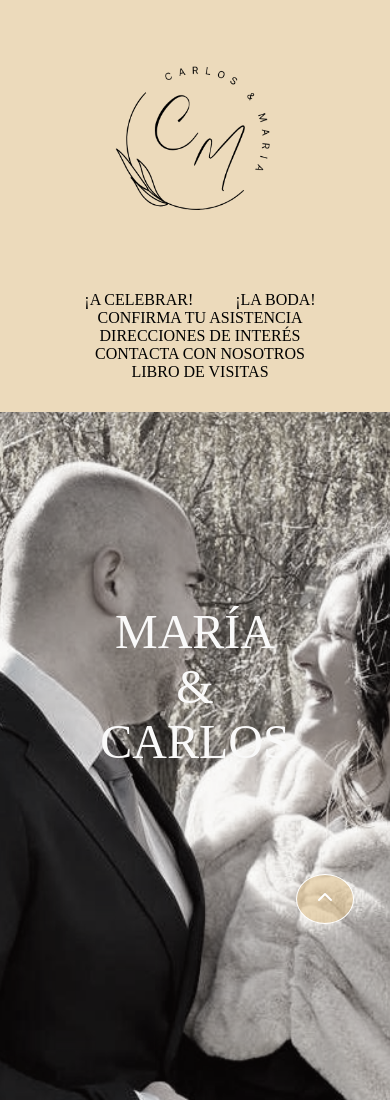
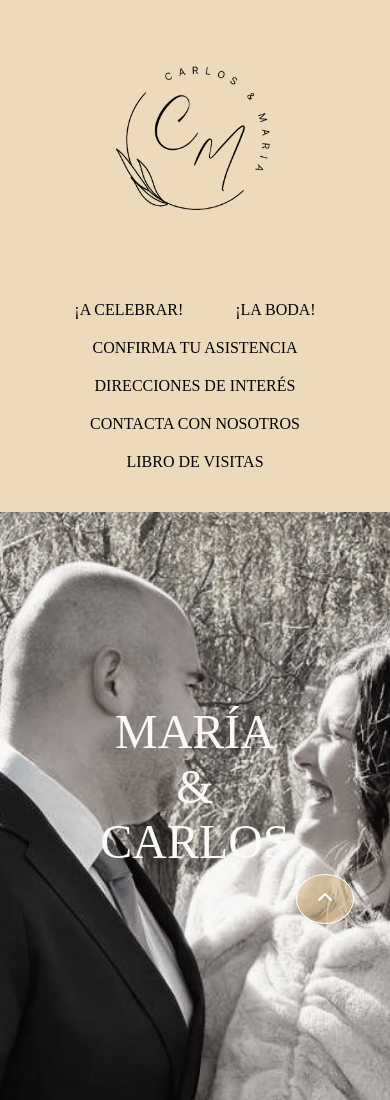
Before and after one commit to Enriquedesigner825/bodaCarlosyMaria, a website: page assets/index.html in a window 390 px wide. Shown: the top 1100 px of the page. Drawn offline with Linux system fonts and the light colour scheme; a web font is replaced by a local one.

Commit message:
Últimos detalles de css 10px

```diff
--- a/assets/css/style.css
+++ b/assets/css/style.css
@@ -565,7 +565,9 @@ button:hover {
 
       li {
         display: block;   /* Asegura que los elementos de la lista estén en bloque (por defecto ya lo están) */
-        padding-left: 10px;
+          /* Espacio entre los elementos */
+        padding: 10px;
+
         text-align: center;
       }
 
```
